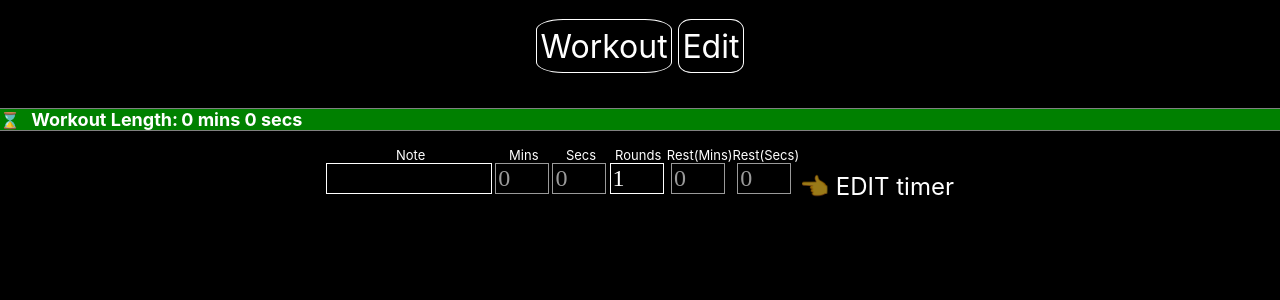
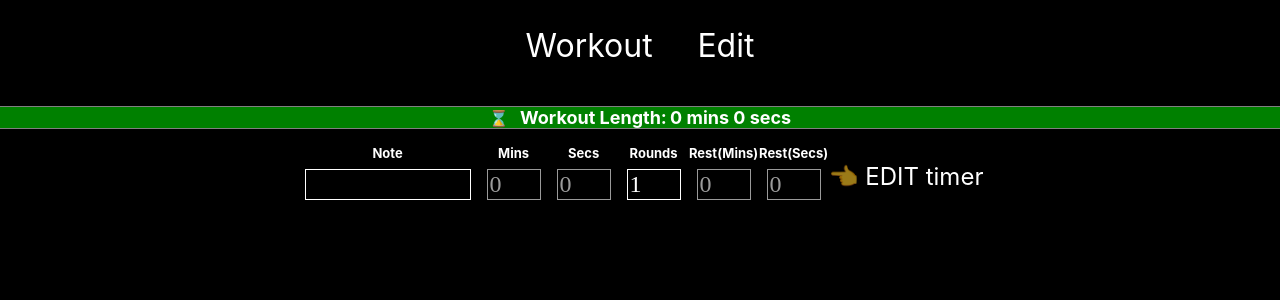
Before and after one commit to prof-tejera/assignment-3-MannyAdumbire, a React (Create React App) app: page / in a window 1280 px wide. Shown: the top 300 px of the page. Built offline with nearby package versions, Linux system fonts and the light colour scheme.

Commit message:
code cleanup

```diff
--- a/src/App.js
+++ b/src/App.js
@@ -23,6 +23,8 @@ const MenuButton = styled(ws.Button)`
 `;
 const StyledLink = styled(Link)`
   text-decoration: none;
+  margin: 0rem 1rem;
+  padding: 0px 0px;
   font-size: 2rem;
     color: white;
   & a {
--- a/src/WorkoutContext.js
+++ b/src/WorkoutContext.js
@@ -113,15 +113,11 @@ export const WorkoutContextWrap = ({ children, initialTmrsParam }) => {
    * @param {Map} options.timersMap - for accessing timer directly by id.
    * @param {boolean} options.isRunning - Whether the workout is running.
    * @param {string} options.activeTimer - The id of the active timer.
-   * @param {number} options.secondsTotal - set time on all timers totalled.
-   * @param {number} options.secondsLeft - time left on all timers totalled.
    */
   const [options, setOptions] = useState({
     mode: mode,
     isRunning: false,
     activeTimer: null,
-    secondsTotal: 0,
-    secondsLeft: 0,
   });
   const [workout, setWorkout] = useState({
     mode: mode,
--- a/src/WorkoutStyles.js
+++ b/src/WorkoutStyles.js
@@ -32,9 +32,16 @@ const blinkAnimation = css`
 `;
 export const helpblink = css`
   ${(props) =>
+    (props.showHelp || props.isEdit) &&
+    css`
+      animation: blink 2s infinite;
+    `}
+`;
+export const editborder = css`
+  ${(props) =>
     props.isEdit &&
     css`
-      animation: blink 2s infinite;
+      border: solid 1px green;
     `}
 `;
 
@@ -54,7 +61,6 @@ export const helpborder = css`
     props.isEdit &&
     css`
       border: solid 1px green;
-      animation: blink 2s infinite;
     `}
 `;
 const containerStyle = `
@@ -68,12 +74,13 @@ const containerStyle = `
 
 export const TimerInputGroup = styled.span`
   ${containerStyle}
-  ${helpblink}
+  ${helpborder}
   flex-direction: row;
   flex-wrap: nowrap;
-  margin: 0 0.2rem;
+  margin: 0 0rem;
+  padding-bottom: 0rem;
   align-items: flex-start;
-  justify-content: flext-start;
+  align-self: flex-start;
 `;
 export const TimerDisplay = styled.div`
   font-size: x-large;
@@ -104,7 +111,6 @@ export const Button = styled.div`
   min-height: 2rem;
   min-width: 2rem;
   margin: 0.2rem;
-  border: solid 1px white;
   border-radius: 20%;
   justify-content: center;
   text-align: center;
@@ -152,17 +158,18 @@ export const TimerTypeSelect = styled.span`
 export const TimerInputBox = styled.input`
   ${containerStyle}
   ${helpborder}
+  ${helpblink}
   color: ${textColor};
   display: flex;
   flex-direction: row;
   flex-wrap: wrap;
-  align-items: end;
+  align-items: center;
   background-color: ${buttonHoverColor};
   cursor: pointer;
   height: 100%;
   font-family: ui-monospace;
   font-size: x-large;
-  margin: 0rem 0.2rem 2rem 0rem;
+  margin: 0.5rem;
   background-color: black;
   border: solid 1px white;
   color: white;
@@ -183,6 +190,7 @@ export const TimerInputBox = styled.input`
     background-color: black;
   }
   + label {
+    font-weight: bold;
     justify-content: center;
     align-items: center;
     font-size: small;
--- a/src/components/generic/TimerDisplay.js
+++ b/src/components/generic/TimerDisplay.js
@@ -11,21 +11,20 @@ const TimerDisplayWrap = styled(ws.Button)`
   align-items: center;
   padding-left: 0.2rem;
   border-radius: 0;
-  border: solid 1px white;
   ${(props) =>
     props.isEdit === true &&
     css`
-  :hover {
-    hover="silver";
-  }
+      :hover {
+        border: solid 1px silver;
+      }
     `};
   p {
     white-space: pre-wrap;
   }
-  span {
+  small {
     font-size: 1rem;
     padding: 0rem 0.2rem;
-    &.timerId {
+    &.description {
       font-size: small;
       color: gray;
       font-weight: normal;
@@ -45,6 +44,7 @@ const TimerDisplayWrap = styled(ws.Button)`
     css`
       flex-direction: column;
       align-self: center
+      justify-self: center;
       & .direction {
         justify-self: flex-start;
       }
@@ -93,8 +93,7 @@ const TimerDisplay = (props) => {
           (props.status === "resting" ? " REST " : " ROUND ") +
             `${props.round} / ${props.roundsTotal}`}
       </p>
-      <p className="description">{props.description}</p>
-      <small className="timerId">{props.id}</small>
+      <small className="description">{props.description}</small>
     </TimerDisplayWrap>
   );
 };
--- a/src/components/generic/TimerTotalDisplay.js
+++ b/src/components/generic/TimerTotalDisplay.js
@@ -13,9 +13,9 @@ const TimerTotal = styled(ws.Container)`
   width: 100%;
   display: flex;
   align-items: center;
+  justify-content: center;
   color: white;
   min-width: 15rem;
-  /* transition: background 1s ease; */
   ${(props) =>
     props.percent &&
     css`
--- a/src/components/generic/TimerTypeSelect.js
+++ b/src/components/generic/TimerTypeSelect.js
@@ -7,6 +7,12 @@ const TimerType = styled(ws.Button)`
   &.selected {
     background-color: white;
   }
+  ${(props) =>
+    props.disabledTypes.includes(props.value) &&
+    css`
+      visibility: hidden;
+      pointer-events: none;
+    `}
   ${(props) =>
     props.selected &&
     css`
@@ -35,6 +41,7 @@ const TimerOptionsSelect = ({
   isEdit,
   currentType,
   timerId,
+  disabledTypes,
   ...props
 }) => {
   function handleChange(e) {
@@ -47,13 +54,14 @@ const TimerOptionsSelect = ({
     <ws.TimerInputGroup currentType={currentType}>
       {options.map((optionValue, idx) => (
         <TimerType
-          key={`option-${idx}`}
+          key={`${optionValue}`}
           hover="lightgreen"
           onClick={handleChange}
           id={`${safeLabel}-${optionValue}`}
           timerId={timerId || false}
-          isEdit={isEdit}
           selected={ currentType === optionValue.toLowerCase() }
+          disabledTypes={disabledTypes}
+          value={optionValue}
           {...(currentType === optionValue.toLowerCase && { selected: "" })}
         >
           {optionValue}
--- a/src/components/timers/Timer.js
+++ b/src/components/timers/Timer.js
@@ -1,5 +1,5 @@
 import React, { useEffect, useState} from "react";
-import { useTimer } from "./UseTimer.js";
+import { useTimer } from "./useTimer.js";
 import TimerDisplay from "../generic/TimerDisplay.js";
 import * as h from "../../utils/helpers.js";
 
--- a/src/views/WorkoutEdit.js
+++ b/src/views/WorkoutEdit.js
@@ -20,6 +20,7 @@ const EditTimersWrap = styled(ws.Container)`
 
 const Help = styled(ws.Container)`
   white-space: pre-wrap;
+  border: none;
   font-size: x-large;
   display: flex;
   flex: 1 0 auto;
@@ -31,6 +32,7 @@ const Help = styled(ws.Container)`
 
 const restTimers = ["tabata"];
 const roundsTimers = ["xy", "tabata"];
+const timerTypes = ["stopwatch", "countdown", "xy", "tabata"];
 
 /**
  * Manage inputs logic & UI for editing each Timer's props
@@ -40,7 +42,7 @@ export const WorkoutEdit = () => {
   const [timerToEditId, setTimerIdToEditId] = useState(false);
   const timerToEdit = timers.get(timerToEditId);
   // If the timer to edit isn't found, clear it
-  if(!timerToEdit && timerToEditId) {
+  if (!timerToEdit && timerToEditId) {
     setTimerIdToEditId(false);
   }
 
@@ -61,7 +63,7 @@ export const WorkoutEdit = () => {
   );
 
   // Track which timer types are valid/enabled based on the current input values.
-  let enabledTimerTypes = [];
+  let disabledTimerTypes = [];
 
   // Update all the inputs when the user clicks to edit a timer.
   useEffect(() => {
@@ -108,11 +110,12 @@ export const WorkoutEdit = () => {
     // Clear the Edit Timer
     setTimerIdToEditId(false);
   }
-  if (secondsPerRound || minutesPerRound) {
+  if (!secondsPerRound && !minutesPerRound) {
     // Determine which timer types are available based on the current input values.
-    enabledTimerTypes.push("Stopwatch", "Countdown", "XY", "Tabata");
-  } else if (secondsRest || minutesRest) {
-    enabledTimerTypes.push("Tabata");
+    disabledTimerTypes.push("stopwatch", "countdown", "xy");
+    if (!secondsRest && !minutesRest) {
+      disabledTimerTypes.push("tabata");
+    }
   }
 
   // The options for the timer type select.
@@ -121,7 +124,8 @@ export const WorkoutEdit = () => {
       label: "Timer Type",
       type: "select",
       value: timerType.current,
-      options: enabledTimerTypes,
+      options: timerTypes,
+      disabledTypes: disabledTimerTypes,
       onChangeFn: (type) => {
         timerType.current = type.toLowerCase();
         addTimer();
@@ -146,7 +150,7 @@ export const WorkoutEdit = () => {
       onChangeFn: setMinutesPerRound,
       type: "number",
       min: "0",
-      isEdit: enabledTimerTypes.length < 4,
+      showHelp: disabledTimerTypes.includes("stopwatch"),
     },
     {
       C: ws.TimerInputBox,
@@ -156,7 +160,7 @@ export const WorkoutEdit = () => {
       min: "0",
       max: "59",
       type: "number",
-      isEdit: enabledTimerTypes.length < 4,
+      showHelp: disabledTimerTypes.includes("stopwatch"),
     },
     {
       C: ws.TimerInputBox,
@@ -174,7 +178,7 @@ export const WorkoutEdit = () => {
       onChangeFn: setMinutesRest,
       min: "0",
       type: "number",
-      isEdit: enabledTimerTypes < 1,
+      showHelp: disabledTimerTypes.includes("tabata"),
     },
     {
       C: ws.TimerInputBox,
@@ -184,13 +188,14 @@ export const WorkoutEdit = () => {
       min: "0",
       max: "59",
       type: "number",
-      isEdit: enabledTimerTypes < 1,
+      showHelp: disabledTimerTypes.includes("tabata"),
     },
   ];
   return (
     <EditTimersWrap>
       <TimerTotalDisplay title="Workout Length: " subtractElapsed={false} />
       <ws.Container>
+        <ws.TimerInputGroup isEdit={!!timerToEdit}>
           {timerInputs.map((timertype, idx) => (
             <TimerInput
               C={timertype.type}
@@ -203,7 +208,8 @@ export const WorkoutEdit = () => {
               {...timertype}
             />
           ))}
-        {!enabledTimerTypes.length ? (
+        </ws.TimerInputGroup>
+        {!timerToEdit && disabledTimerTypes.length === timerTypes.length ? (
           <Help isEdit={true}>
             <span>👈 </span>EDIT timer
           </Help>
@@ -211,9 +217,8 @@ export const WorkoutEdit = () => {
           ""
         )}
         {timerToEdit && (
-          <Help>
-            <span>👈</span>EDIT {timerToEdit && `#${timerToEdit.timerId}`}
-      {/* {timerToEdit && <Timer style={{ transform: .2 }} {...timerToEdit} />} */}
+          <Help isEdit={true}>
+            {/* <span>👈</span>EDIT {timerToEdit && `#${timerToEdit.timerId}`} */}
           </Help>
         )}
       </ws.Container>
@@ -228,32 +233,31 @@ export const WorkoutEdit = () => {
             selected={timerType.current === option.value}
             timerId={timerToEditId}
             onChangeFn={option.onChangeFn}
-            disabled={option.disabled}
             options={option.options}
             {...option}
           />
         ))}
-        {enabledTimerTypes.length && !timerToEdit ? (
+        {!timerToEdit && disabledTimerTypes.length !== timerTypes.length ? (
           <Help isEdit={!timers.size} title="Add a new timer">
-            <span>👈</span> ADD new
+            <span>👈</span> ADD timer
           </Help>
         ) : (
           ""
         )}
-        {enabledTimerTypes.length && timerToEdit ? (
-          <Help title="CONFIRM type to update">
-            <span>👈</span> SAVE{" "}
         {timerToEdit ? (
-              <>{`#${timerToEdit.timerId}`}</>
-            ) : (
-              ""
-            )}
+          <Help isEdit={timerToEdit} title="CONFIRM type to update">
+            <span>👈</span> <strong>SAVE{" "}</strong>
+            {timerToEdit ? <>{`#${timerToEdit.timerId}`}</> : ""}
           </Help>
         ) : (
           ""
         )}
       </ws.Container>
-      <TimersPanel canEdit={true} timers={timers} editTimerIdSetter={setTimerIdToEditId} />
+      <TimersPanel
+        canEdit={true}
+        timers={timers}
+        editTimerIdSetter={setTimerIdToEditId}
+      />
     </EditTimersWrap>
   );
 };
```
Also changed, not shown: src/components/generic/TimerOptionsSelect.js (deleted, +0 -50 lines), src/components/timers/TimerConfig.js (deleted, +0 -10 lines), src/components/timers/useTimer.js (renamed from src/components/timers/UseTimer.js). Lines whose indentation alone changed are shown as unchanged.
